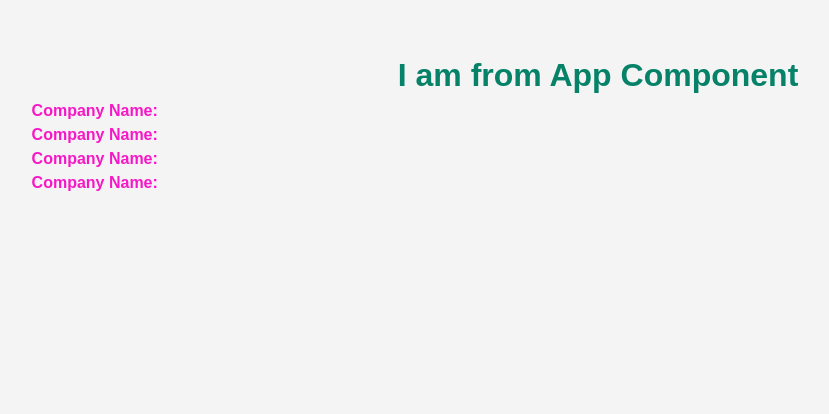
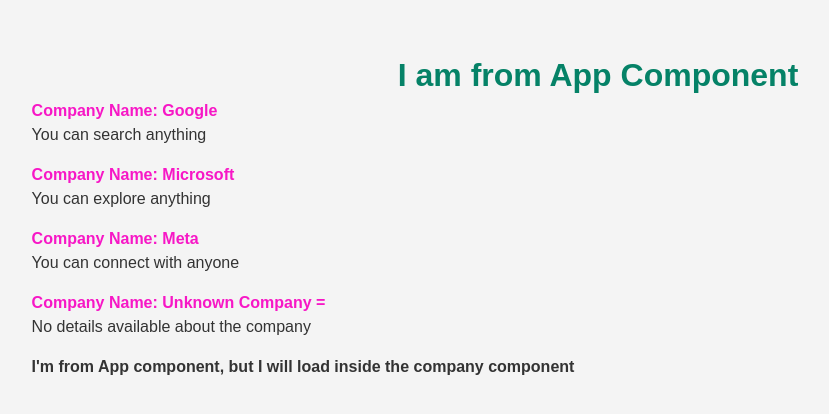
Before and after one commit to miminthikhaff/reactdemoweb, a React (Create React App) app: page / in a window 1280 px wide. Shown: the top 414 px of the page, without its empty margins (42-871 px from the left). Built offline with nearby package versions, Linux system fonts and the light colour scheme.

Commit message:
Refactor Company component to utilize props for dynamic rendering of company name and details

```diff
--- a/src/components/company/Company.js
+++ b/src/components/company/Company.js
@@ -1,12 +1,29 @@
 function company(props) {
-    console.log(props);
+  // console.log(props);
 
-    return (
-      <div className="company">
-        <h1>Company Name:  </h1>
+const { companyName = 'Unknown Company = ', details = 'No details available about the company', children } = props;
 
-      </div>
-    );
-  }
+  return (
+    <div className="company">
+      <h1>Company Name: {companyName} </h1>
+      <p>{details}</p>
+      { children}
+    </div>
+  );
+}
 
-  export default company;
+// The above code is a functional component in React that takes props as an argument and returns a JSX element.
+// The component is named "company" and it displays the company name and details passed to it as props.
+// The component is then exported as the default export of the module, allowing it to be imported and used in other files.
+// The component is styled with a class name "company" which can be used to apply CSS styles.
+// The component is a simple example of how to create a reusable component in React that can accept props and render dynamic content.
+
+/* company.defaultProps = {
+  companyName: "Unknown Company",
+  details: "No details available about the company",
+}; */
+
+// The above code sets default values for the props of the company component.
+// If the component is used without passing any props, it will display the default values.
+
+export default company;
```
